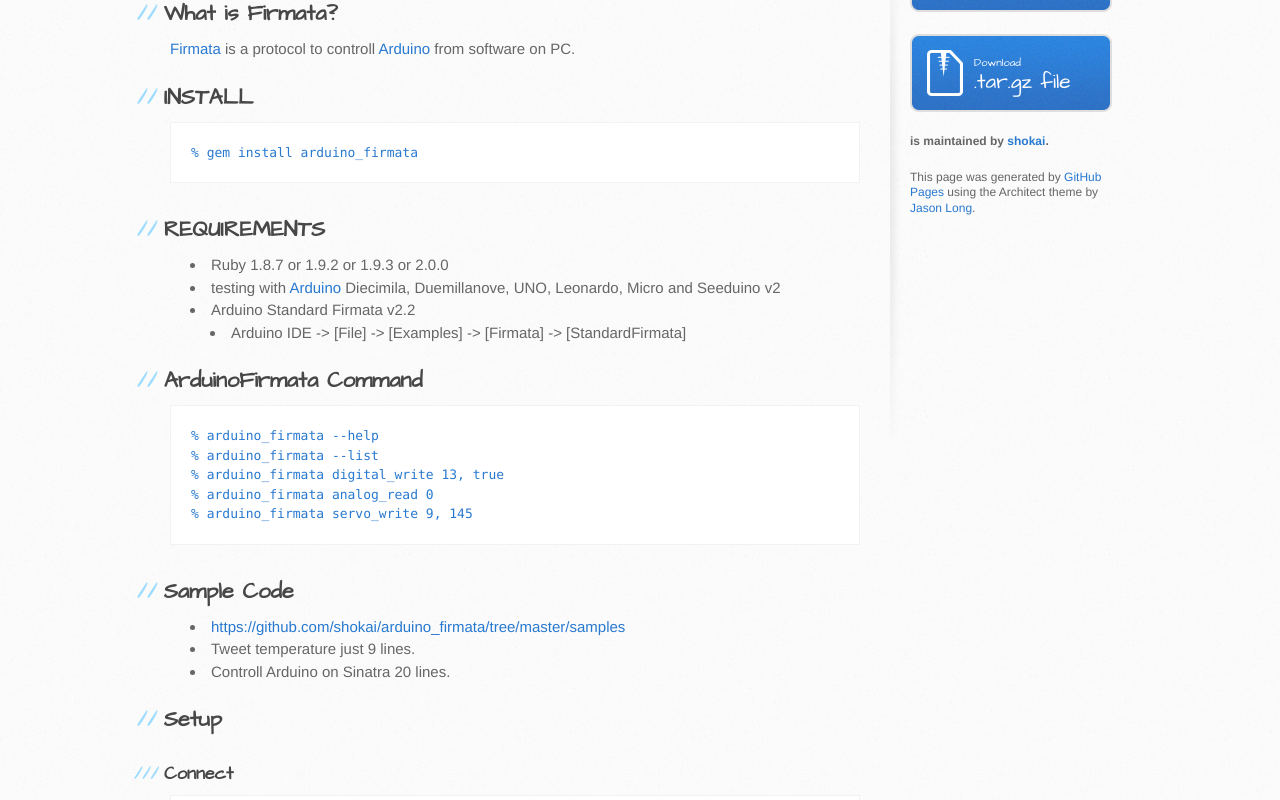
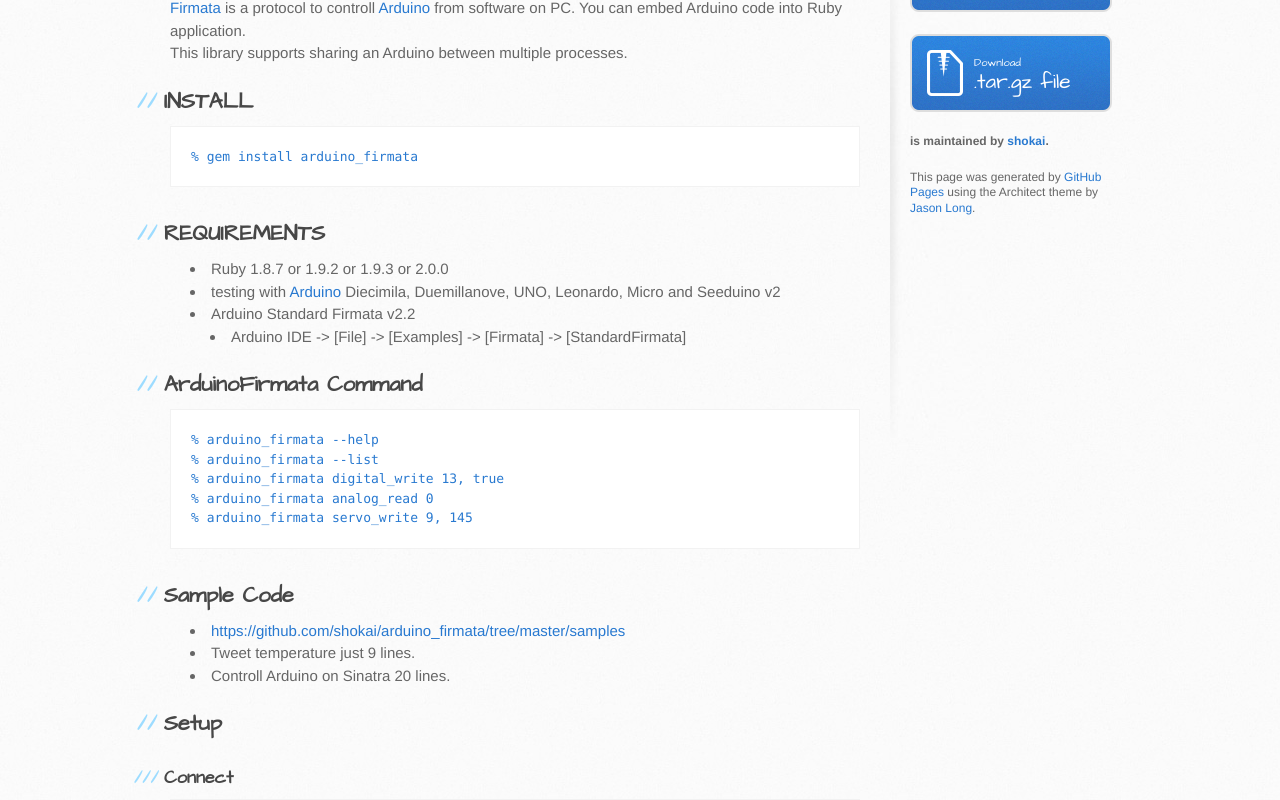
Before and after one commit to shokai/arduino_firmata, a plain HTML site: page index.html in a window 1280 px wide. Shown: the part 298-1098 px from the top of the page. Drawn offline with Linux system fonts and the light colour scheme.

Commit message:
modify gem description

```diff
--- a/index.html
+++ b/index.html
@@ -30,10 +30,10 @@
         <section id="main-content">
           <h1>arduino_firmata</h1>
 
-<h2>What is Firmata?</h2>
 <p>
 <a href="http://firmata.org">Firmata</a> is a protocol to controll <a href="http://arduino.cc">Arduino</a> from software on PC.
-</p>
+You can embed Arduino code into Ruby application.<br />
+This library supports sharing an Arduino between multiple processes.</p>
 
 
 <h2>INSTALL</h2>
```
